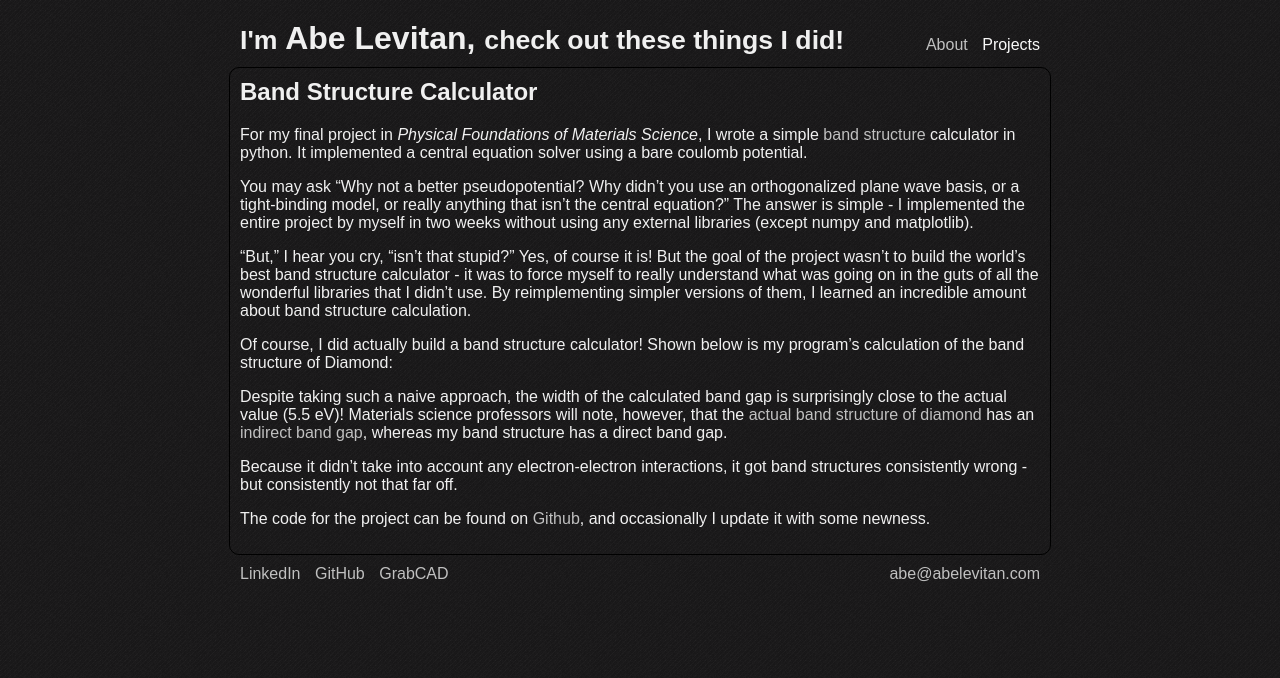
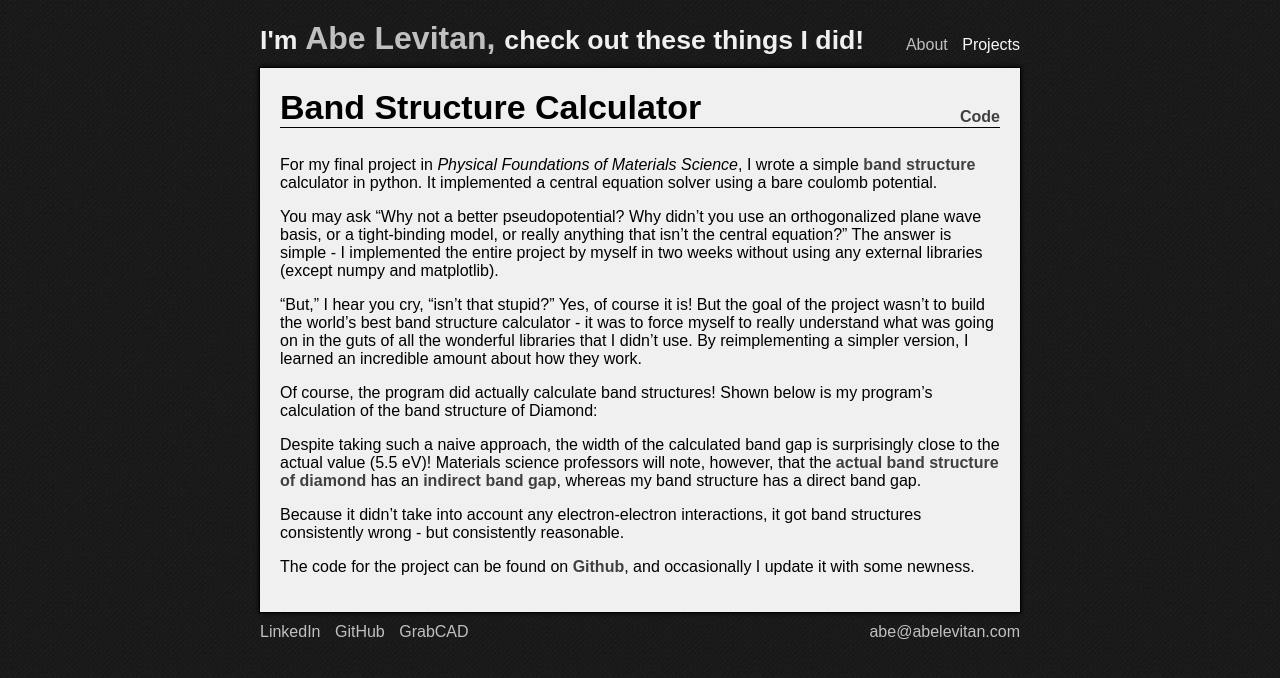
Before and after one commit to allevitan/abelevitan, a Jekyll site: the page built from _posts/2013-12-23-band-structure.markdown, in a window 1280 px wide. Shown: the top 678 px of the page. Built offline with Jekyll 4.4.1, drawn with Linux system fonts in a browser that asks for light colours; Markdown is read by kramdown in place of the engine named in the settings.

Commit message:
general adding stuff

```diff
--- a/_layouts/post.html
+++ b/_layouts/post.html
@@ -1,7 +1,19 @@
 ---
 layout: default
 ---
-<h2 class="top">{{ page.title }}</h2>
-<div class="post">
+{% if page.Paper %}
+<a class="source" href="{{ page.Paper }}">Paper</a>
+{% endif %}
+{% if page.Docs %}
+<a class="source" href="{{ page.Docs }}">Docs</a>
+{% endif %}
+{% if page.CAD %}
+<a class="source" href="{{ page.CAD }}">CAD</a>
+{% endif %}
+{% if page.Code %}
+<a class="source" href="{{ page.Code }}">Code</a>
+{% endif %}
+<h2 class="top post-title">{{ page.title }}</h2>
+<article class="post">
 {{ page.content | unindent | markdownify }}
-</div>
+</article>
--- a/_posts/2013-12-23-band-structure.markdown
+++ b/_posts/2013-12-23-band-structure.markdown
@@ -5,7 +5,7 @@ date:   2013-12-23 22:46:06
 categories: matsci physics simulation semiconductors python PFM
 section: projects
 thumbnail: http://placekitten.com/200/200
-website: http://github.com/allevitan/Band-Structure/
+Code: http://github.com/allevitan/Band-Structure/
 description: A simple central-equation based band structure calculator made for a computational materials science class.
 ---
 
@@ -13,13 +13,13 @@ For my final project in *Physical Foundations of Materials Science*, I wrote a s
 
 You may ask "Why not a better pseudopotential? Why didn't you use an orthogonalized plane wave basis, or a tight-binding model, or really anything that isn't the central equation?" The answer is simple - I implemented the entire project by myself in two weeks without using any external libraries (except numpy and matplotlib).
 
-"But," I hear you cry, "isn't that stupid?" Yes, of course it is! But the goal of the project wasn't to build the world's best band structure calculator - it was to force myself to really understand what was going on in the guts of all the wonderful libraries that I didn't use. By reimplementing simpler versions of them, I learned an incredible amount about band structure calculation.
+"But," I hear you cry, "isn't that stupid?" Yes, of course it is! But the goal of the project wasn't to build the world's best band structure calculator - it was to force myself to really understand what was going on in the guts of all the wonderful libraries that I didn't use. By reimplementing a simpler version, I learned an incredible amount about how they work.
 
-Of course, I did actually build a band structure calculator! Shown below is my program's calculation of the band structure of Diamond:
+Of course, the program did actually calculate band structures! Shown below is my program's calculation of the band structure of Diamond:
 
 
 Despite taking such a naive approach, the width of the calculated band gap is surprisingly close to the actual value (5.5 eV)! Materials science professors will note, however, that the [actual band structure of diamond](http://www.nextnano.com/nextnano3/images/tutorial/1DTightBinding_bulk_GaAs_GaP/BandStructureC_Vogl.jpg) has an [indirect band gap](http://en.wikipedia.org/wiki/Direct_and_indirect_band_gaps), whereas my band structure has a direct band gap.
 
-Because it didn't take into account any electron-electron interactions, it got band structures consistently wrong - but consistently not that far off.
+Because it didn't take into account any electron-electron interactions, it got band structures consistently wrong - but consistently reasonable.
 
 The code for the project can be found on [Github](http://github.com/allevitan/Band-Structure), and occasionally I update it with some newness.
--- a/_posts/2013-12-24-thermopylae.markdown
+++ b/_posts/2013-12-24-thermopylae.markdown
@@ -5,6 +5,9 @@ date:   2013-12-24 22:46:06
 categories: robotics engineering cv computer-vision sprinkler poe
 section: projects
 thumbnail: /images/thermopylae/thumbnail.jpg
+Code: http://github.com/allevitan/Thermopylae
+CAD: http://grabcad.com/library/auto-targeting-sprinkler-1
+Docs: http://defenderofthermopylae.weebly.com/
 description: An auto-targeting water sprinkler built for Principles of Engineering.
 ---
 
@@ -16,4 +19,4 @@ Unlike a normal water sprinkler which only gets you wet some of the time, the de
 
 I designed the servo mount and the gearbox used to control the range of the sprinkler, helped spec the electrical parts, and sacrificed my body to test the finished product on a freezing December day.
 
-The full documentation is on the project's [website](http://defenderofthermopylae.weebly.com/), the code is up on [Github](http://github.com/allevitan/Thermopylae), and the CAD is up on [GrabCAD](https://grabcad.com/library/auto-targeting-sprinkler-1).
+The full documentation is on the project's [website](http://defenderofthermopylae.weebly.com/), the code is up on [Github](http://github.com/allevitan/Thermopylae), and the CAD is up on [GrabCAD](http://grabcad.com/library/auto-targeting-sprinkler-1).
--- a/css/main.css
+++ b/css/main.css
@@ -7,45 +7,59 @@ html { height: 100%; }
 
 body {
     background-image:url('/images/txture.png');
-    color:#F0F0F0;
-    font-family:sans-serif;
 }
 
-a {
+#header a, #footer a {
     color:#C0C0C0;
     text-decoration:none;
 }
 
-a:hover {
+#main a {
+    color:#404040;
+    text-decoration:none;
+    font-weight: bold;
+}
+
+#header a:hover, #footer a:hover {
     color:#F9F9F9;
 }
 
+#main a:hover {
+    color:#000000;
+}
 
 /* Sizing and position of the main divs */
 
 #header {
-    width: 800px;
+    color:#F0F0F0;
+    width: 760px;
     margin-left: auto;
     margin-right: auto;
     margin-top:20px;
     margin-bottom:10px;
+    font-family: sans-serif;
 }
 
 #main {
     border: solid black 1px;
-    padding:10px;
-    border-radius: 10px;
-    width: 800px;
+    background-color:#F0F0F0;
+    box-shadow: 0px 0px 5px #000000;
+    padding:20px;
+    /*border-radius: 10px;*/
+    width: 720px;
     margin-left: auto;
     margin-right: auto;
+    font-family: sans-serif;
 }
 
 #footer {
+    color:#F0F0F0;
     bottom:0;
-    width: 800px;
+    width: 760px;
     margin-top:10px;
     margin-left: auto;
     margin-right:auto;
+    font-family: sans-serif;
 }
 
 
@@ -55,8 +69,8 @@ a:hover {
     height:0px;
     width:98%;
     border-top:solid black 1px;
-    margin-top:12px;
-    margin-bottom:12px;
+    margin-top:20px;
+    margin-bottom:20px;
     margin-left:auto;
     margin-right:auto;
 }
@@ -103,19 +117,25 @@ h2.top, h3.top { /*headers at the top of the box */
 
 .mebox {
     display:inline-block;
-    width:469px; /* so all browsers will fit it */
+    width:409px; /* so all browsers will fit it */
     vertical-align:top;
-    margin-left:10px;
+    margin-left:20px;
 }
 
 .mebox h3{
     margin-top:0px;
+    margin-bottom:10px;
+}
+
+.mebox p {
+    margin-top:10px;
+    margin-bottom:10px;
 }
 
 img.headshot {
     display:inline-block;
-    width:320px;
-    margin:0 -4px -4px 0; /*to fix a strange invisible space issue */
+    width:288px;
+    border: solid black 1px;
 }
 
 ul.posts {
@@ -137,7 +157,8 @@ li.project h3{
 
 .project-thumbnail {
     margin-right:10px;
-    height:150px;
+    height:148px;
+    border: solid black 1px;
     float:left;
 }
 
@@ -147,11 +168,25 @@ li.project h3{
 
 .project-box h3{
     margin-bottom:10px;
+    font-size:30px;
 }
 
 .project-box p{
     margin-top:10px;
+    font-size: 18px;
 }
+
+h2.post-title{
+    border-bottom: solid black 1px;
+    font-size:34px;
+}
+
+a.source {
+    float:right;
+    margin-top:20px;
+    margin-left:20px;
+}
+
 
 .post img{
     width:70%;
--- a/index.html
+++ b/index.html
@@ -4,8 +4,7 @@ title: Abe Levitan
 section: about
 ---
 
-<img class="headshot" src="/images/headshot.jpg"></img>
-<div class="mebox">
+<img class="headshot" src="/images/headshot.jpg"></img><div class="mebox">
   {% capture bio %}{% include bio.md %}{% endcapture %}
   {{ bio | markdownify }}
 </div>
--- a/js/main.js
+++ b/js/main.js
@@ -5,7 +5,8 @@ function externify(){
 // makes all external links default to opening in new tab
     var links = document.getElementsByTagName("a");
     for (var i=0;i<links.length;i++){
-	if (links[i].getAttribute('href').slice(0,7) == 'http://'){
+	if (links[i].getAttribute('href').slice(0,7) == 'http://' ||
+	    links[i].getAttribute('href').slice(0,8) == 'https://'){
 	    links[i].setAttribute('target','_newtab');
 	}
     }
```
Also changed, not shown: _drafts/spiderman.markdown (added, +10 -0 lines), _drafts/wh2music.markdown (added, +9 -0 lines), _includes/bio.md (+5 -2 lines), 1 other file.
